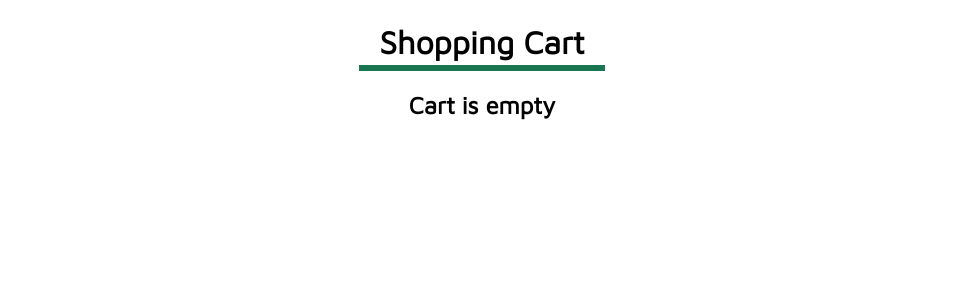
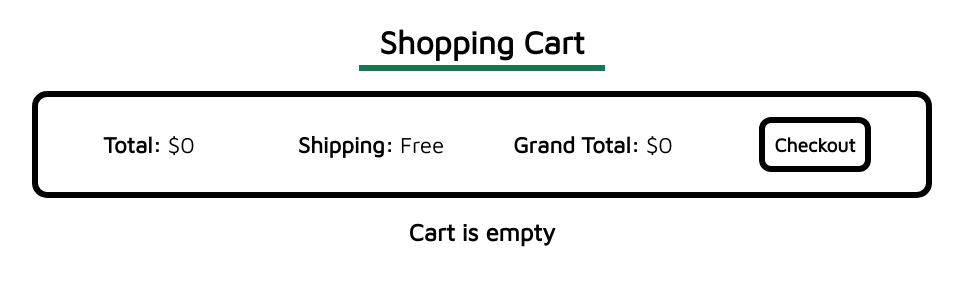
Before and after one commit to mattduff707/leif-tea, a Gatsby site: page /cart in a window 1280 px wide. Shown: the part 97-382 px from the top of the page, without its empty margins (158-1121 px from the left). Built offline with nearby package versions, Linux system fonts and the light colour scheme; Gatsby itself is replaced by a stand-in of ours.

Commit message:
Added cart page
Used cart context to create and render cart contents
on the cart page.

```diff
--- a/src/components/cart/cartItem.js
+++ b/src/components/cart/cartItem.js
@@ -3,8 +3,12 @@ import styled from 'styled-components';
 import Heading from '../heading';
 import greenTea from '../../images/greenTea.jpg';
 import { GatsbyImage, getImage } from 'gatsby-plugin-image';
+import Btn from '../btn';
 
-const CartItem = ({ item }) => {
+const CartItem = ({ item, removeFromCart }) => {
+  const handleClick = () => {
+    removeFromCart(item.id);
+  };
   return (
     <Wrapper>
       <Title tag="h2">{item.title}</Title>
@@ -12,6 +16,7 @@ const CartItem = ({ item }) => {
         <Image src={greenTea} alt="green tea" />
       </ImgWrap>
       <TeaWrap>
+        <Title>Includes:</Title>
         {item.images.map((image) => {
           const imageData = getImage(image.gatsbyImageData);
           return (
@@ -23,6 +28,9 @@ const CartItem = ({ item }) => {
             </TeaItem>
           );
         })}
+        <BtnWrap>
+          <DeleteBtn handleClick={handleClick}>Delete</DeleteBtn>
+        </BtnWrap>
       </TeaWrap>
     </Wrapper>
   );
@@ -33,14 +41,21 @@ const Wrapper = styled.article`
   border-radius: 15px;
   padding: 8px 16px;
   width: 280px;
-  margin: 0px 10px;
+  margin: 0px 10px 10px;
   display: flex;
   flex-direction: column;
   align-items: center;
+  /* &:first-child {
+    margin: 0px 10px 10px 0px;
+  }
+  &:last-child {
+    margin: 0px 0px 10px 10px;
+  } */
 `;
 const Title = styled(Heading)`
   border-bottom: 6px solid var(--color-highlight);
   padding-bottom: 4px;
+  text-align: center;
 `;
 const ImgWrap = styled.div`
   width: 100%;
@@ -68,5 +83,14 @@ const TeaImg = styled.div`
 const TeaText = styled.p`
   width: 160px;
 `;
+const BtnWrap = styled.div`
+  width: 100%;
+  display: flex;
+  justify-content: center;
+  padding-top: 10px;
+`;
+const DeleteBtn = styled(Btn)`
+  font-size: 1rem;
+`;
 
 export default CartItem;
--- /dev/null
+++ b/src/components/cart/overview.js
@@ -0,0 +1,69 @@
+import React from 'react';
+import styled from 'styled-components';
+import Btn from '../btn';
+
+const Overview = ({ getTotal }) => {
+  return (
+    <Wrapper>
+      <FlexItem>
+        <Text>
+          <Highlight>Total:</Highlight> ${getTotal()}
+        </Text>
+      </FlexItem>
+      <FlexItem>
+        <Text>
+          <Highlight>Shipping:</Highlight> Free
+        </Text>
+      </FlexItem>
+      <FlexItem>
+        <Text>
+          <Highlight>Grand Total:</Highlight> ${getTotal()}
+        </Text>
+      </FlexItem>
+      <FlexItem>
+        <StyledBtn>Checkout</StyledBtn>
+      </FlexItem>
+    </Wrapper>
+  );
+};
+
+const Wrapper = styled.div`
+  width: 100%;
+  min-width: 900px;
+  padding: 20px 0px;
+  border: 6px solid var(--color-main);
+  border-radius: 15px;
+  margin-bottom: 20px;
+  display: flex;
+  @media (max-width: 1000px) {
+    min-width: initial;
+  }
+  @media (max-width: 600px) {
+    flex-direction: column;
+  }
+`;
+const FlexItem = styled.div`
+  height: 100%;
+  width: 100%;
+  display: flex;
+  justify-content: center;
+  align-items: center;
+  font-size: 1.4rem;
+  @media (max-width: 768px) {
+    font-size: 1.1rem;
+  }
+`;
+const Text = styled.p`
+  padding: 10px 0px;
+`;
+const Highlight = styled.span`
+  font-weight: 600;
+`;
+const StyledBtn = styled(Btn)`
+  font-size: 1.2rem;
+  @media (max-width: 768px) {
+    font-size: 1rem;
+  }
+`;
+
+export default Overview;
--- a/src/layout/layout.js
+++ b/src/layout/layout.js
@@ -138,6 +138,9 @@ const NavLink = styled(Link)`
 `;
 const MainBody = styled.main`
   grid-area: content;
+  display: flex;
+  justify-content: center;
+  padding: 0px 10px 50px;
 `;
 
 export default Layout;
--- a/src/pages/cart.js
+++ b/src/pages/cart.js
@@ -4,6 +4,7 @@ import Layout from '../layout/layout';
 import CartContext from '../providers/cartProvider';
 import CartItem from '../components/cart/cartItem';
 import Heading from '../components/heading';
+import Overview from '../components/cart/overview';
 
 const Cart = () => {
   return (
@@ -12,12 +13,13 @@ const Cart = () => {
         {(cart) => (
           <Wrapper>
             <Title tag="h1">Shopping Cart</Title>
+            <Overview getTotal={cart.getTotal} />
             {cart.cartContents.length < 1 ? (
               <Heading>Cart is empty</Heading>
             ) : (
               <CartList>
                 {cart.cartContents.map((item) => (
-                  <CartItem item={item.node} />
+                  <CartItem removeFromCart={cart.removeFromCart} item={item.node} />
                 ))}
               </CartList>
             )}
@@ -29,11 +31,11 @@ const Cart = () => {
 };
 
 const Wrapper = styled.section`
-  width: 100%;
+  max-width: 1600px;
   display: flex;
   flex-direction: column;
   align-items: center;
-  justify-content: center;
+
   /* border: 2px solid red; */
 `;
 const Title = styled(Heading)`
@@ -47,6 +49,7 @@ const CartList = styled.ul`
   list-style: none;
   display: flex;
   flex-wrap: wrap;
+  justify-content: center;
 `;
 
 export default Cart;
--- a/src/pages/index.js
+++ b/src/pages/index.js
@@ -32,7 +32,7 @@ const Wrapper = styled.section`
   display: flex;
   flex-direction: column;
   align-items: center;
-  justify-content: center;
+
   padding-top: 100px;
   /* border: 2px solid red; */
 `;
--- a/src/providers/cartProvider.js
+++ b/src/providers/cartProvider.js
@@ -12,12 +12,21 @@ const CartProvider = ({ children }) => {
     const filteredCart = newCart.filter((item, index) => newCart.indexOf(item) === index);
     setCartContents(() => filteredCart);
   };
+  const removeFromCart = (id) => {
+    const newCart = cartContents.filter((item) => item.node.id !== id);
+    setCartContents(newCart);
+  };
+  const getTotal = () => {
+    return cartContents.reduce((acc, val) => acc + parseInt(val.node.priceRangeV2.maxVariantPrice.amount), 0);
+  };
 
   return (
     <CartContext.Provider
       value={{
         cartContents: cartContents,
         addToCart: addToCart,
+        removeFromCart: removeFromCart,
+        getTotal: getTotal,
       }}
     >
       {children}
```
